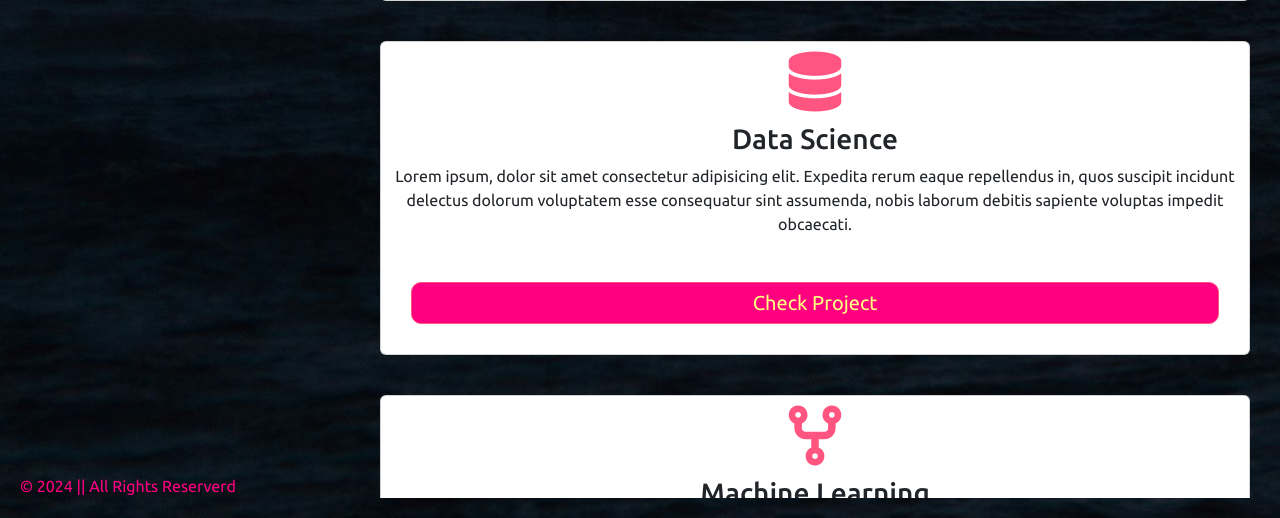
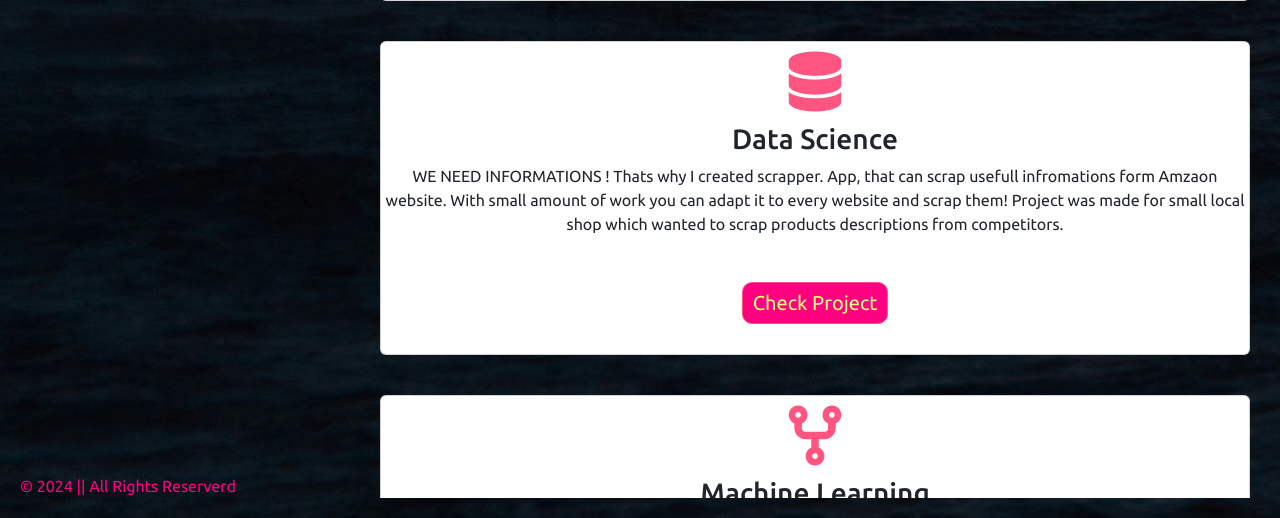
Before and after one commit to Wirtix/Django-Portfolio, a Django app: page / in a window 1280 px wide. Shown: the part 2082-2600 px from the top of the page. Run offline with Django 5.2, Linux system fonts and the light colour scheme; some libraries are stand-ins or nearby versions.

Commit message:
adding links

```diff
--- a/templates/index.html
+++ b/templates/index.html
@@ -145,22 +145,23 @@
                 <div class="card">
                     <i class="fa-solid fa-database"></i>
                     <h3>Data Science</h3>
-                    <p>Lorem ipsum, dolor sit amet consectetur adipisicing elit.
-                         Expedita rerum eaque repellendus in,
-                          quos suscipit incidunt delectus dolorum voluptatem esse consequatur sint assumenda,
-                         nobis laborum debitis sapiente voluptas impedit obcaecati.
+                    <p>WE NEED INFORMATIONS ! Thats why I created scrapper. App, that can scrap usefull
+                        infromations form Amzaon website. With small amount of work you can adapt it to every website and scrap them!
+                        Project was made for small local shop which wanted to scrap products descriptions from competitors.
                     </p>
+                    <a href="https://github.com/Wirtix/scrapper">
                         <button>Check Project</button>
+                    </a>
                 </div>
                 <div class="card">
                     <i class="fa-solid fa-code-fork"></i>
                     <h3>Machine Learning</h3>
-                    <p>Lorem ipsum, dolor sit amet consectetur adipisicing elit.
-                         Expedita rerum eaque repellendus in,
-                          quos suscipit incidunt delectus dolorum voluptatem esse consequatur sint assumenda,
-                         nobis laborum debitis sapiente voluptas impedit obcaecati.
+                    <p>Let's Learn. Here is my ML project which is predicting house prices based on informations like location, num of bedrooms etc.
+                        It is real life problem solving app that can be usefull for estate agent. I decided to use random forest regression couse it gives me the best result
                     </p>
+                    <a href="https://github.com/Wirtix/house_price">
                         <button>Check Project</button>
+                    </a>
                 </div>
             </div>
 
```
